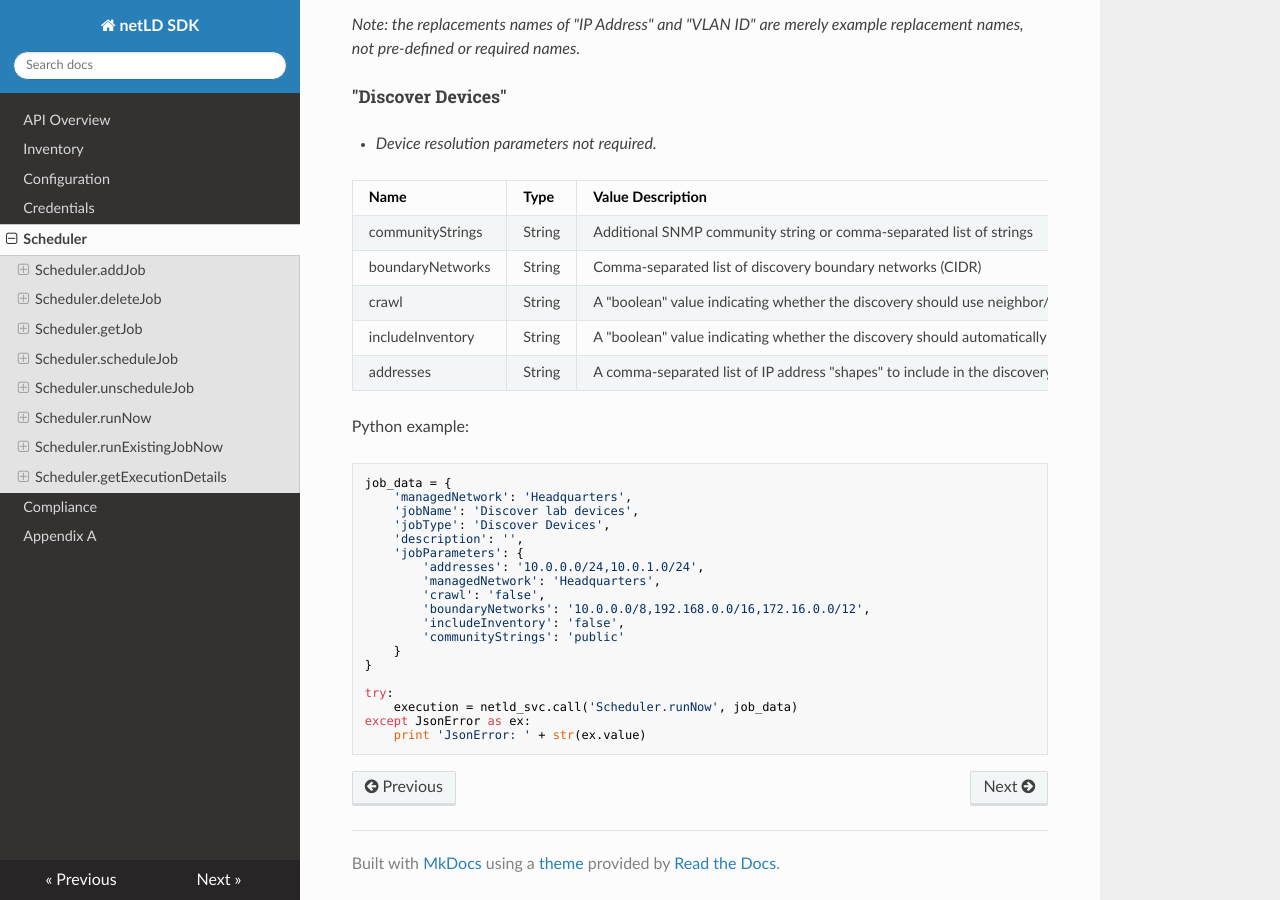
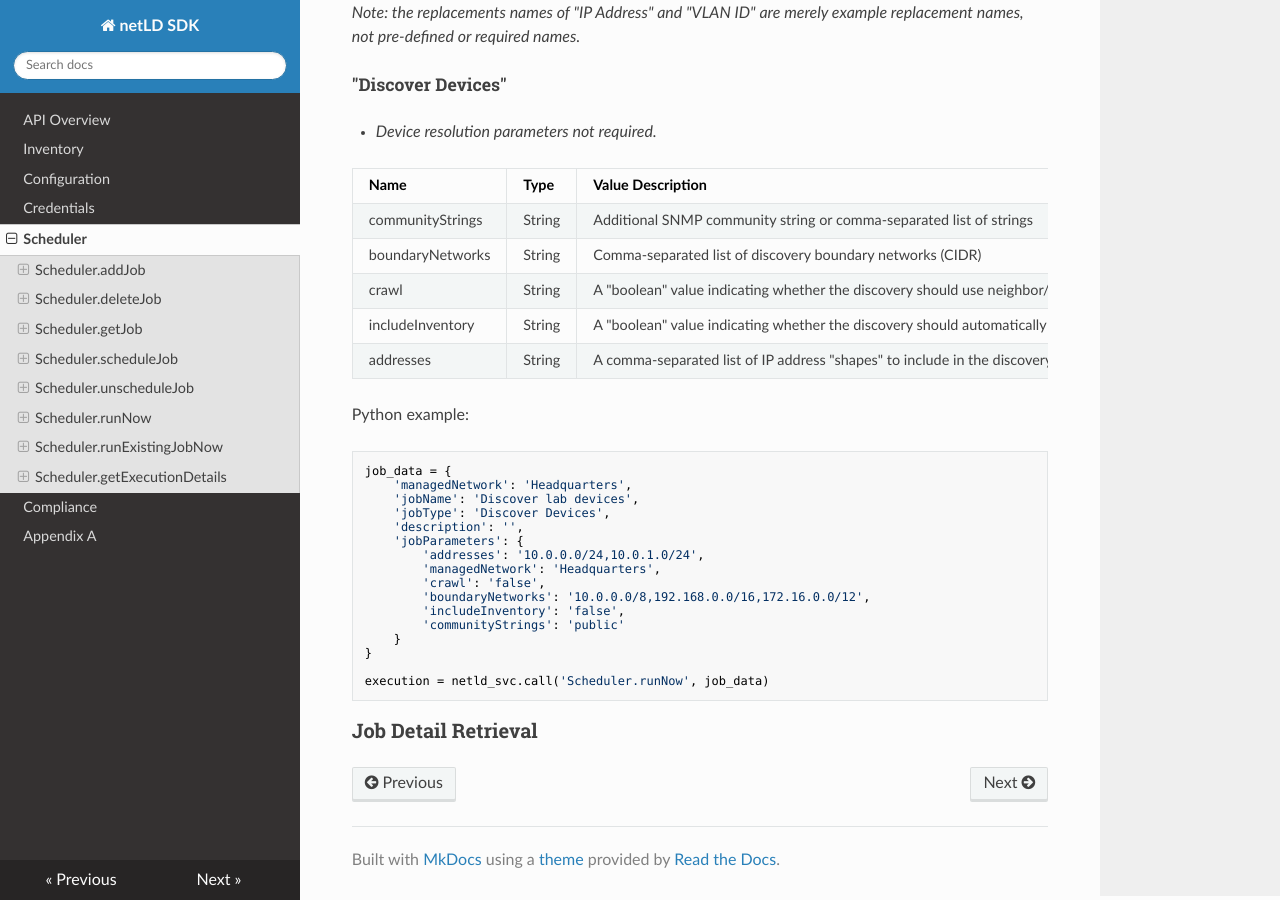
Before and after one commit to logicvein/NetLD-SDK, an MkDocs documentation site: the page built from docs/Scheduler.md, in a window 1280 px wide and 900 px high, scrolled down 6859 px. Built offline with MkDocs 1.6.1, drawn with Linux system fonts in a browser that asks for light colours; nearby versions of some CDN libraries; old or Windows-style settings are respelled for this version of MkDocs.

Commit message:
14.06 scheduler doc changes

````diff
--- a/docs/Scheduler.md
+++ b/docs/Scheduler.md
@@ -1,4 +1,4 @@
-## Scheduler
+### Scheduler
 
 **NOTE: This API has significant and incompatible changes in the next major release.  You will need to update any scripts that use these APIs.**
 
@@ -110,7 +110,7 @@
 
 <hr>
 
-## Scheduler Objects
+### Scheduler Objects
 
 #### JobData
 | Field           | Type          | Description      |
@@ -274,8 +274,7 @@
     }
 }
 
-try:
-    execution = netld_svc.call('Scheduler.runNow', job_data)
-except JsonError as ex:
-    print 'JsonError: ' + str(ex.value)
+execution = netld_svc.call('Scheduler.runNow', job_data)
 ```
+
+### Job Detail Retrieval
````
